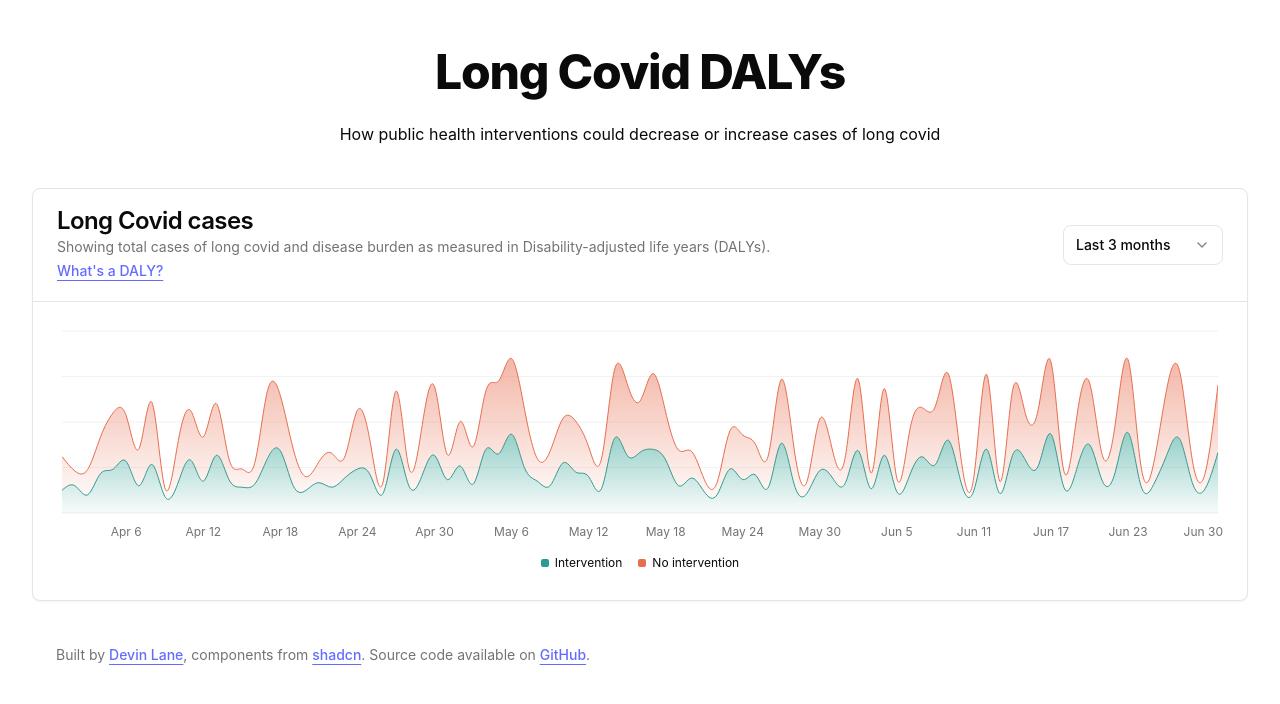
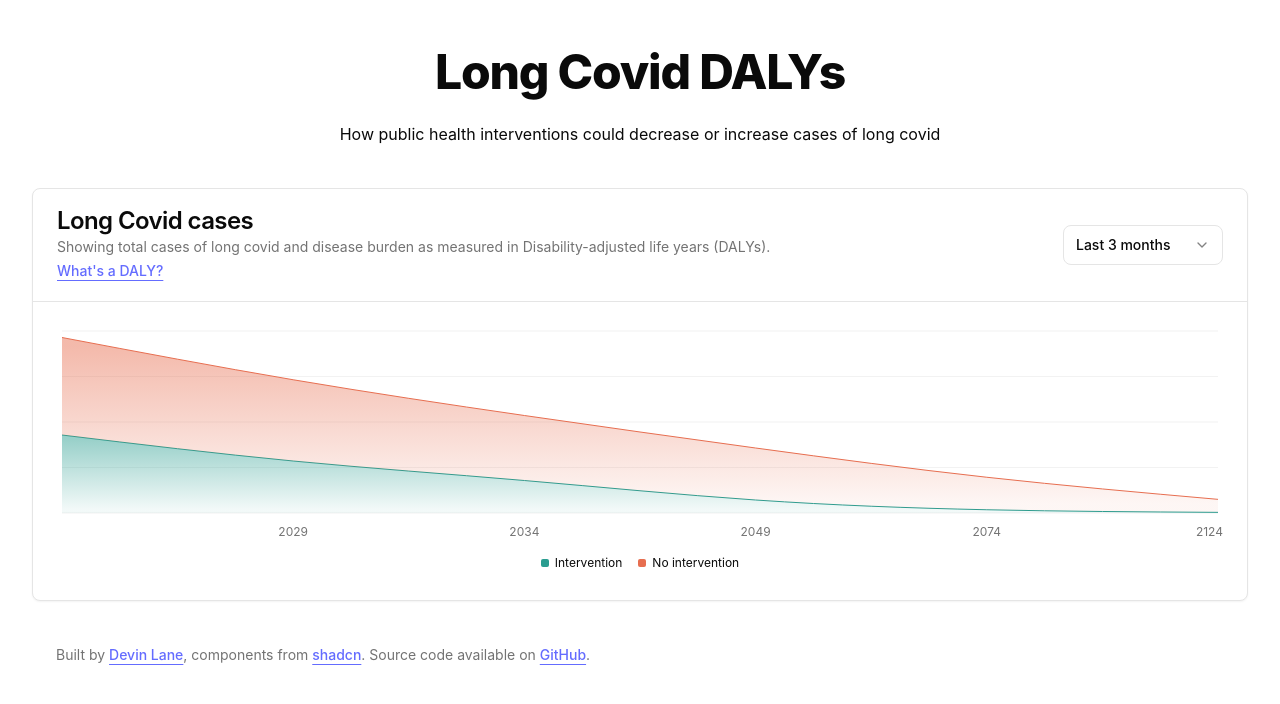
Before and after one commit to DevinCLane/long-covid-dalys, a React (Vite) app: page / in a window 1280 px wide. Shown: the top 704 px of the page. Built offline with nearby package versions, Linux system fonts and the light colour scheme.

Commit message:
trying out new data

```diff
--- a/src/components/main-chart.tsx
+++ b/src/components/main-chart.tsx
@@ -26,97 +26,12 @@ import {
     SelectValue,
 } from "@/components/ui/select";
 const chartData = [
-    { date: "2024-04-01", nointervention: 222, intervention: 150 },
-    { date: "2024-04-02", nointervention: 97, intervention: 180 },
-    { date: "2024-04-03", nointervention: 167, intervention: 120 },
-    { date: "2024-04-04", nointervention: 242, intervention: 260 },
-    { date: "2024-04-05", nointervention: 373, intervention: 290 },
-    { date: "2024-04-06", nointervention: 301, intervention: 340 },
-    { date: "2024-04-07", nointervention: 245, intervention: 180 },
-    { date: "2024-04-08", nointervention: 409, intervention: 320 },
-    { date: "2024-04-09", nointervention: 59, intervention: 110 },
-    { date: "2024-04-10", nointervention: 261, intervention: 190 },
-    { date: "2024-04-11", nointervention: 327, intervention: 350 },
-    { date: "2024-04-12", nointervention: 292, intervention: 210 },
-    { date: "2024-04-13", nointervention: 342, intervention: 380 },
-    { date: "2024-04-14", nointervention: 137, intervention: 220 },
-    { date: "2024-04-15", nointervention: 120, intervention: 170 },
-    { date: "2024-04-16", nointervention: 138, intervention: 190 },
-    { date: "2024-04-17", nointervention: 446, intervention: 360 },
-    { date: "2024-04-18", nointervention: 364, intervention: 410 },
-    { date: "2024-04-19", nointervention: 243, intervention: 180 },
-    { date: "2024-04-20", nointervention: 89, intervention: 150 },
-    { date: "2024-04-21", nointervention: 137, intervention: 200 },
-    { date: "2024-04-22", nointervention: 224, intervention: 170 },
-    { date: "2024-04-23", nointervention: 138, intervention: 230 },
-    { date: "2024-04-24", nointervention: 387, intervention: 290 },
-    { date: "2024-04-25", nointervention: 215, intervention: 250 },
-    { date: "2024-04-26", nointervention: 75, intervention: 130 },
-    { date: "2024-04-27", nointervention: 383, intervention: 420 },
-    { date: "2024-04-28", nointervention: 122, intervention: 180 },
-    { date: "2024-04-29", nointervention: 315, intervention: 240 },
-    { date: "2024-04-30", nointervention: 454, intervention: 380 },
-    { date: "2024-05-01", nointervention: 165, intervention: 220 },
-    { date: "2024-05-02", nointervention: 293, intervention: 310 },
-    { date: "2024-05-03", nointervention: 247, intervention: 190 },
-    { date: "2024-05-04", nointervention: 385, intervention: 420 },
-    { date: "2024-05-05", nointervention: 481, intervention: 390 },
-    { date: "2024-05-06", nointervention: 498, intervention: 520 },
-    { date: "2024-05-07", nointervention: 388, intervention: 300 },
-    { date: "2024-05-08", nointervention: 149, intervention: 210 },
-    { date: "2024-05-09", nointervention: 227, intervention: 180 },
-    { date: "2024-05-10", nointervention: 293, intervention: 330 },
-    { date: "2024-05-11", nointervention: 335, intervention: 270 },
-    { date: "2024-05-12", nointervention: 197, intervention: 240 },
-    { date: "2024-05-13", nointervention: 197, intervention: 160 },
-    { date: "2024-05-14", nointervention: 448, intervention: 490 },
-    { date: "2024-05-15", nointervention: 473, intervention: 380 },
-    { date: "2024-05-16", nointervention: 338, intervention: 400 },
-    { date: "2024-05-17", nointervention: 499, intervention: 420 },
-    { date: "2024-05-18", nointervention: 315, intervention: 350 },
-    { date: "2024-05-19", nointervention: 235, intervention: 180 },
-    { date: "2024-05-20", nointervention: 177, intervention: 230 },
-    { date: "2024-05-21", nointervention: 82, intervention: 140 },
-    { date: "2024-05-22", nointervention: 81, intervention: 120 },
-    { date: "2024-05-23", nointervention: 252, intervention: 290 },
-    { date: "2024-05-24", nointervention: 294, intervention: 220 },
-    { date: "2024-05-25", nointervention: 201, intervention: 250 },
-    { date: "2024-05-26", nointervention: 213, intervention: 170 },
-    { date: "2024-05-27", nointervention: 420, intervention: 460 },
-    { date: "2024-05-28", nointervention: 233, intervention: 190 },
-    { date: "2024-05-29", nointervention: 78, intervention: 130 },
-    { date: "2024-05-30", nointervention: 340, intervention: 280 },
-    { date: "2024-05-31", nointervention: 178, intervention: 230 },
-    { date: "2024-06-01", nointervention: 178, intervention: 200 },
-    { date: "2024-06-02", nointervention: 470, intervention: 410 },
-    { date: "2024-06-03", nointervention: 103, intervention: 160 },
-    { date: "2024-06-04", nointervention: 439, intervention: 380 },
-    { date: "2024-06-05", nointervention: 88, intervention: 140 },
-    { date: "2024-06-06", nointervention: 294, intervention: 250 },
-    { date: "2024-06-07", nointervention: 323, intervention: 370 },
-    { date: "2024-06-08", nointervention: 385, intervention: 320 },
-    { date: "2024-06-09", nointervention: 438, intervention: 480 },
-    { date: "2024-06-10", nointervention: 155, intervention: 200 },
-    { date: "2024-06-11", nointervention: 92, intervention: 150 },
-    { date: "2024-06-12", nointervention: 492, intervention: 420 },
-    { date: "2024-06-13", nointervention: 81, intervention: 130 },
-    { date: "2024-06-14", nointervention: 426, intervention: 380 },
-    { date: "2024-06-15", nointervention: 307, intervention: 350 },
-    { date: "2024-06-16", nointervention: 371, intervention: 310 },
-    { date: "2024-06-17", nointervention: 475, intervention: 520 },
-    { date: "2024-06-18", nointervention: 107, intervention: 170 },
-    { date: "2024-06-19", nointervention: 341, intervention: 290 },
-    { date: "2024-06-20", nointervention: 408, intervention: 450 },
-    { date: "2024-06-21", nointervention: 169, intervention: 210 },
-    { date: "2024-06-22", nointervention: 317, intervention: 270 },
-    { date: "2024-06-23", nointervention: 480, intervention: 530 },
-    { date: "2024-06-24", nointervention: 132, intervention: 180 },
-    { date: "2024-06-25", nointervention: 141, intervention: 190 },
-    { date: "2024-06-26", nointervention: 434, intervention: 380 },
-    { date: "2024-06-27", nointervention: 448, intervention: 490 },
-    { date: "2024-06-28", nointervention: 149, intervention: 200 },
-    { date: "2024-06-29", nointervention: 103, intervention: 160 },
-    { date: "2024-06-30", nointervention: 446, intervention: 400 },
+    { date: "2025-01-01", nointervention: 15000000, intervention: 12000000 },
+    { date: "2029-01-01", nointervention: 12500000, intervention: 8000000 },
+    { date: "2034-01-01", nointervention: 10000000, intervention: 5000000 },
+    { date: "2049-01-01", nointervention: 8000000, intervention: 2000000 },
+    { date: "2074-01-01", nointervention: 5000000, intervention: 500000 },
+    { date: "2124-01-01", nointervention: 2000000, intervention: 100000 },
 ];
 
 const chartConfig = {
@@ -244,8 +159,7 @@ export function MainChart() {
                             tickFormatter={(value) => {
                                 const date = new Date(value);
                                 return date.toLocaleDateString("en-US", {
-                                    month: "short",
-                                    day: "numeric",
+                                    year: "numeric",
                                 });
                             }}
                         />
@@ -257,8 +171,7 @@ export function MainChart() {
                                         return new Date(
                                             value
                                         ).toLocaleDateString("en-US", {
-                                            month: "short",
-                                            day: "numeric",
+                                            year: "numeric",
                                         });
                                     }}
                                     indicator="dot"
```
